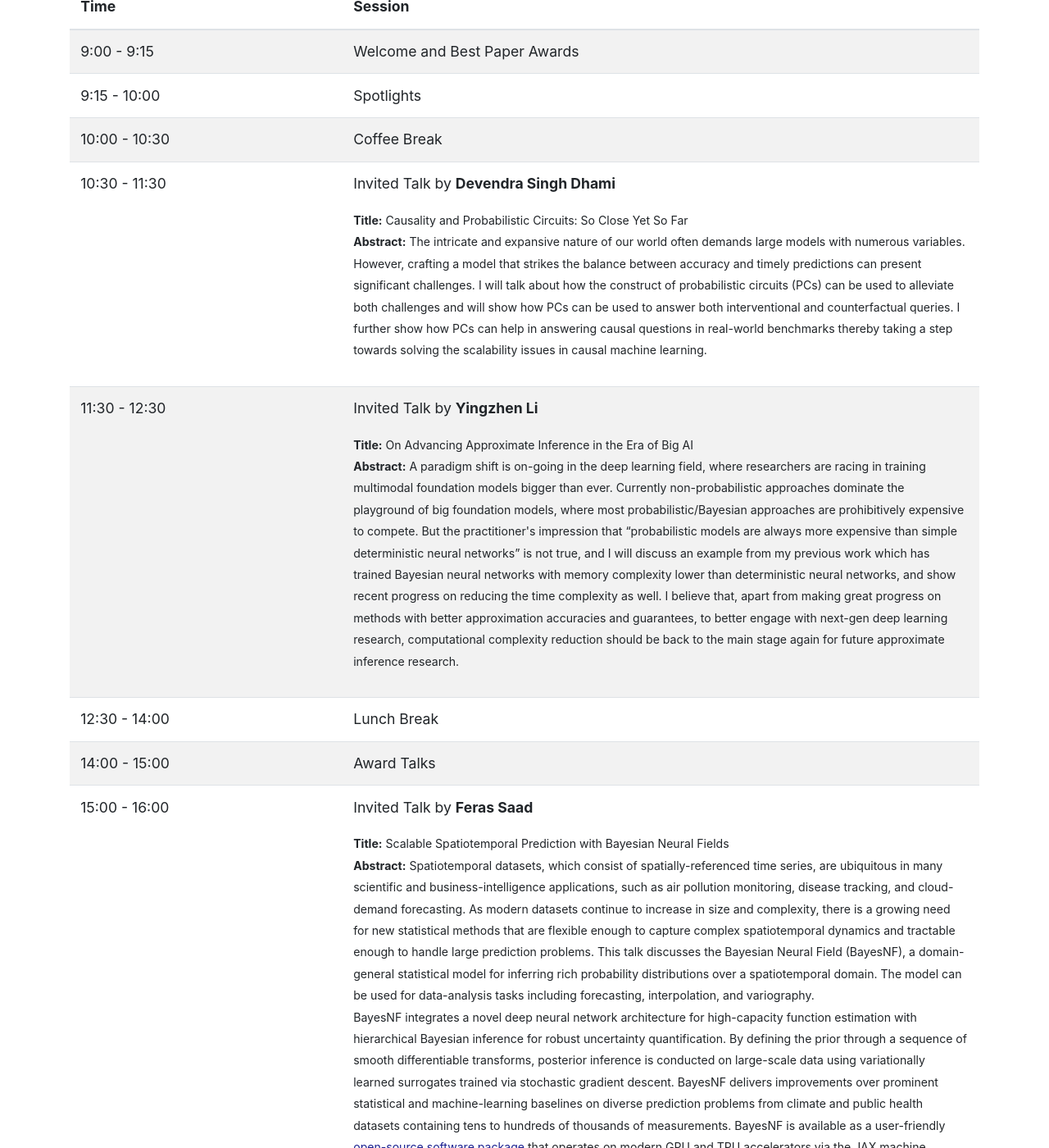
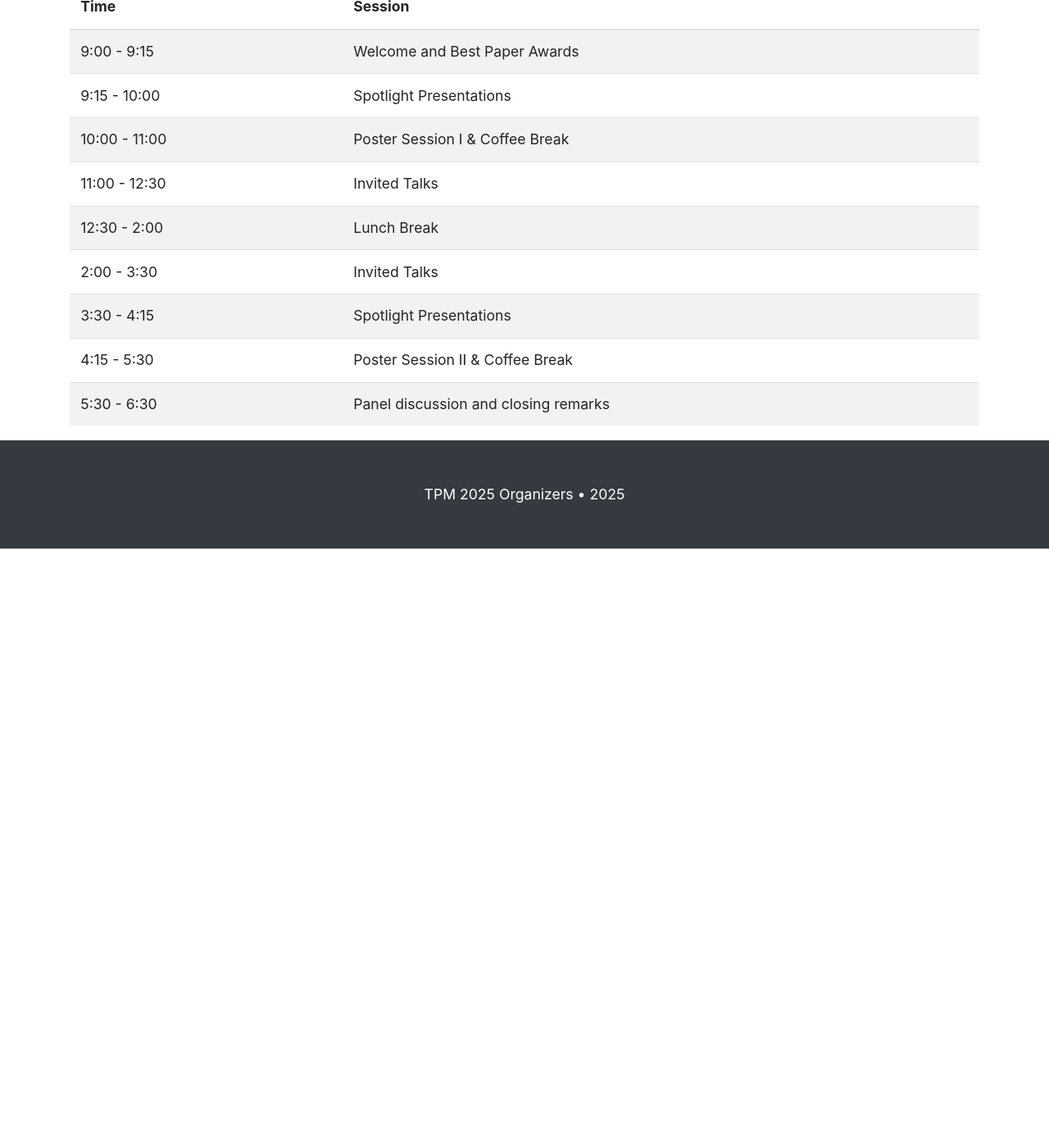
Before and after one commit to tractable-probabilistic-modeling/tpm2025, a Jekyll site: the page built from _pages/program.md, in a window 1280 px wide and 1400 px high, scrolled down 580 px. Shown: the whole window at 82% size. Built offline with Jekyll 4.4.1, drawn with Linux system fonts in a browser that asks for light colours; after the commit the page ends 1249 px from its top, so only the background shows below that; some of the changed text lies outside the part shown.

Commit message:
Basic updates to 2025

```diff
--- a/_config.yml
+++ b/_config.yml
@@ -1,5 +1,5 @@
 
-baseurl: "https://tractable-probabilistic-modeling.github.io/tpm2024/"
+baseurl: "https://tractable-probabilistic-modeling.github.io/tpm2025/"
 color-scheme: "#1a2090" #the scheme can be any HEX code like "#334279"
 
 sass:
@@ -13,21 +13,21 @@ include:
 exclude:
   - .sass-cache
 
-title: "7th Workshop on Tractable Probabilistic Modeling"
+title: "8th Workshop on Tractable Probabilistic Modeling"
 subtitle: "Models We Trust"
-conference: "[UAI 2024 Workshop](https://www.auai.org/uai2024/)"
+conference: "[UAI 2025 Workshop](https://www.auai.org/uai2025/)"
 
-shorttitle: "TPM Workshop @ UAI 2024"
-information: "UAI 2024 Workshop on Tractable Probabilistic Modeling"
+shorttitle: "TPM Workshop @ UAI 2025"
+information: "UAI 2025 Workshop on Tractable Probabilistic Modeling"
 
-organizers: "TPM 2024 Organizers"
+organizers: "TPM 2025 Organizers"
 
 deadlines:
   - item: Submission deadline
-    date: May 27th, 2024 (deadline extended)
+    date: May 23th, 2025
 
   - item: Expected notification of acceptance
-    date: June 21th, 2024 (updated)
+    date: June 18th, 2025
 
   - item: Camera-ready deadline
-    date: August 2nd, 2024
+    date: TBD
--- a/_pages/program.md
+++ b/_pages/program.md
@@ -3,7 +3,7 @@ layout: default
 permalink: /program/
 title: Program
 ---
-The workshop will happen in person at the Universitat Pompeu Fabra, Barcelona, Spain on July 19th, 2024 in Room 40.008.
+The workshop will happen in person in Rio de Janeiro, Brazil on July 25th, 2025.
 
 <table class="table table-striped">
     <colgroup>
@@ -23,55 +23,35 @@ The workshop will happen in person at the Universitat Pompeu Fabra, Barcelona, S
     </tr>
     <tr>
         <td>9:15 - 10:00</td>
-        <td>Spotlights</td>
+        <td>Spotlight Presentations</td>
     </tr>
     <tr>
-        <td>10:00 - 10:30</td>
-        <td>Coffee Break</td>
+        <td>10:00 - 11:00</td>
+        <td>Poster Session I & Coffee Break</td>
     </tr>
     <tr>
-        <td>10:30 - 11:30</td>
-        <td>
-        <p>Invited Talk by <strong>Devendra Singh Dhami</strong></p>
-        <p><small>
-        <b>Title:</b> Causality and Probabilistic Circuits: So Close Yet So Far <br />
-        <b>Abstract:</b> The intricate and expansive nature of our world often demands large models with numerous variables. However, crafting a model that strikes the balance between accuracy and timely predictions can present significant challenges. I will talk about how the construct of probabilistic circuits (PCs) can be used to alleviate both challenges and will show how PCs can be used to answer both interventional and counterfactual queries.  I further show how PCs can help in answering causal questions in real-world benchmarks thereby taking a step towards solving the scalability issues in causal machine learning.
-        </small></p>
-        </td>
+        <td>11:00 - 12:30</td>
+        <td>Invited Talks</td>
     </tr>
     <tr>
-        <td>11:30 - 12:30</td>
-        <td>
-        <p>Invited Talk by <strong>Yingzhen Li</strong></p>
-        <p><small>
-        <b>Title:</b> On Advancing Approximate Inference in the Era of Big AI <br />
-        <b>Abstract:</b> A paradigm shift is on-going in the deep learning field, where researchers are racing in training multimodal foundation models bigger than ever. Currently non-probabilistic approaches dominate the playground of big foundation models, where most probabilistic/Bayesian approaches are prohibitively expensive to compete. But the practitioner's impression that “probabilistic models are always more expensive than simple deterministic neural networks” is not true, and I will discuss an example from my previous work which has trained Bayesian neural networks with memory complexity lower than deterministic neural networks, and show recent progress on reducing the time complexity as well. I believe that, apart from making great progress on methods with better approximation accuracies and guarantees, to better engage with next-gen deep learning research, computational complexity reduction should be back to the main stage again for future approximate inference research.
-        </small></p>
-        </td>
-    </tr>
-    <tr>
-        <td>12:30 - 14:00</td>
+        <td>12:30 - 2:00</td>
         <td>Lunch Break</td>
     </tr>
     <tr>
-        <td>14:00 - 15:00</td>
-        <td>Award Talks</td>
+        <td>2:00 - 3:30</td>
+        <td>Invited Talks</td>
     </tr>
     <tr>
-        <td>15:00 - 16:00</td>
-        <td>
-        <p>Invited Talk by <strong>Feras Saad</strong></p>
-        <p><small>
-        <b>Title:</b> Scalable Spatiotemporal Prediction with Bayesian Neural Fields <br />
-        <b>Abstract:</b> Spatiotemporal datasets, which consist of spatially-referenced time series, are ubiquitous in many scientific and business-intelligence applications, such as air pollution monitoring, disease tracking, and cloud-demand forecasting. As modern datasets continue to increase in size and complexity, there is a growing need for new statistical methods that are flexible enough to capture complex spatiotemporal dynamics and tractable enough to handle large prediction problems. This talk discusses the Bayesian Neural Field (BayesNF), a domain-general statistical model for inferring rich probability distributions over a spatiotemporal domain. The model can be used for data-analysis tasks including forecasting, interpolation, and variography. <br />
-
-BayesNF integrates a novel deep neural network architecture for high-capacity function estimation with hierarchical Bayesian inference for robust uncertainty quantification. By defining the prior through a sequence of smooth differentiable transforms, posterior inference is conducted on large-scale data using variationally learned surrogates trained via stochastic gradient descent. BayesNF delivers improvements over prominent statistical and machine-learning baselines on diverse prediction problems from climate and public health datasets containing tens to hundreds of thousands of measurements. BayesNF is available as a user-friendly <a href="https://github.com/google/bayesnf">open-source software package</a> that operates on modern GPU and TPU accelerators via the JAX machine learning platform.
-        </small></p>
-        </td>
+        <td>3:30 - 4:15</td>
+        <td>Spotlight Presentations</td>
     </tr>
     <tr>
-        <td>16:00 - 17:30</td>
-        <td>Poster Session and Coffee Break</td>
+        <td>4:15 - 5:30</td>
+        <td>Poster Session II & Coffee Break</td>
+    </tr>
+    <tr>
+        <td>5:30 - 6:30</td>
+        <td>Panel discussion and closing remarks</td>
     </tr>
     </tbody>
 </table>
```
Also changed, not shown: _pages/papers.md (+2 -1 lines), index.md (+4 -3 lines), assets/tpm2024-template/barcelona.jpg (added).
